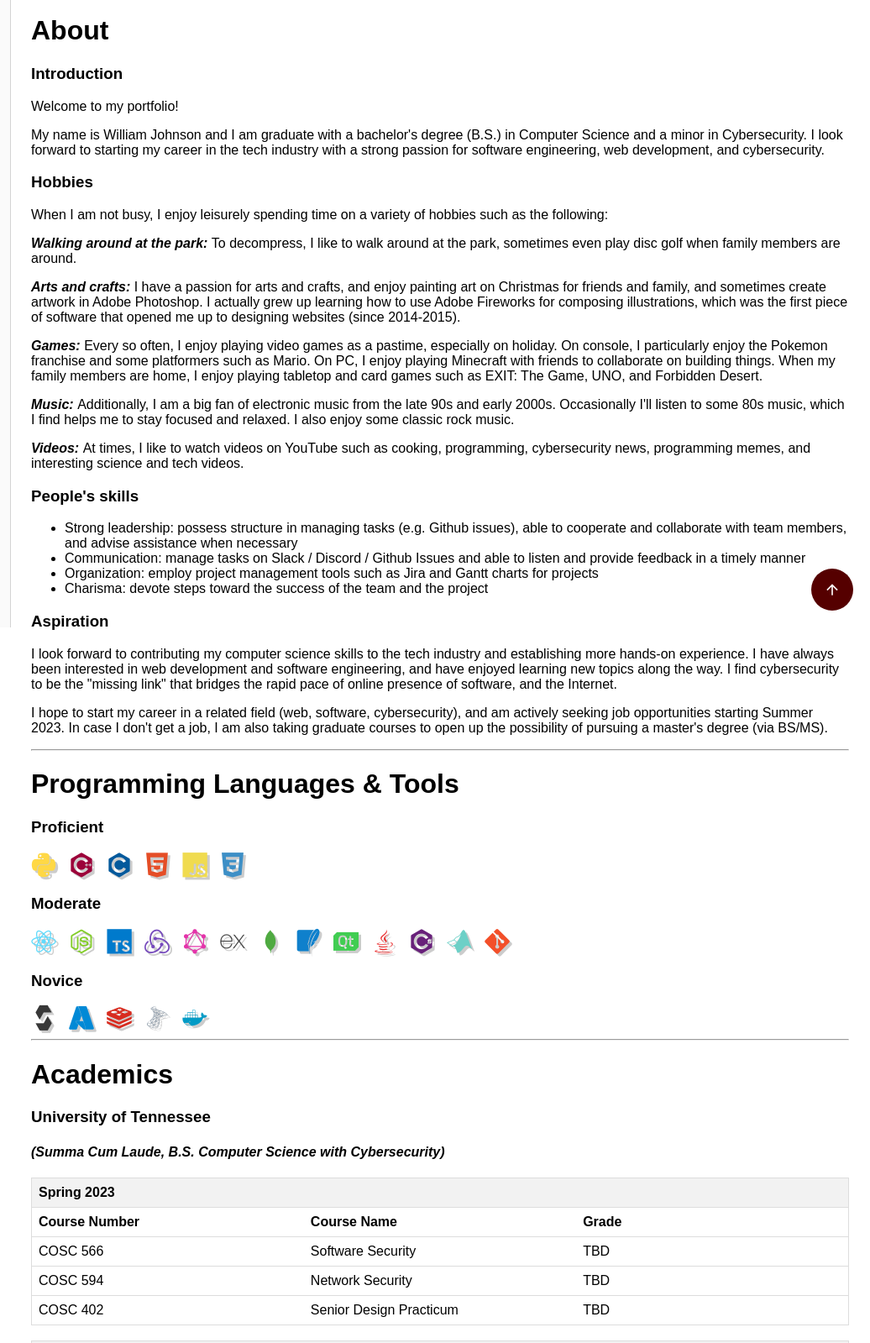
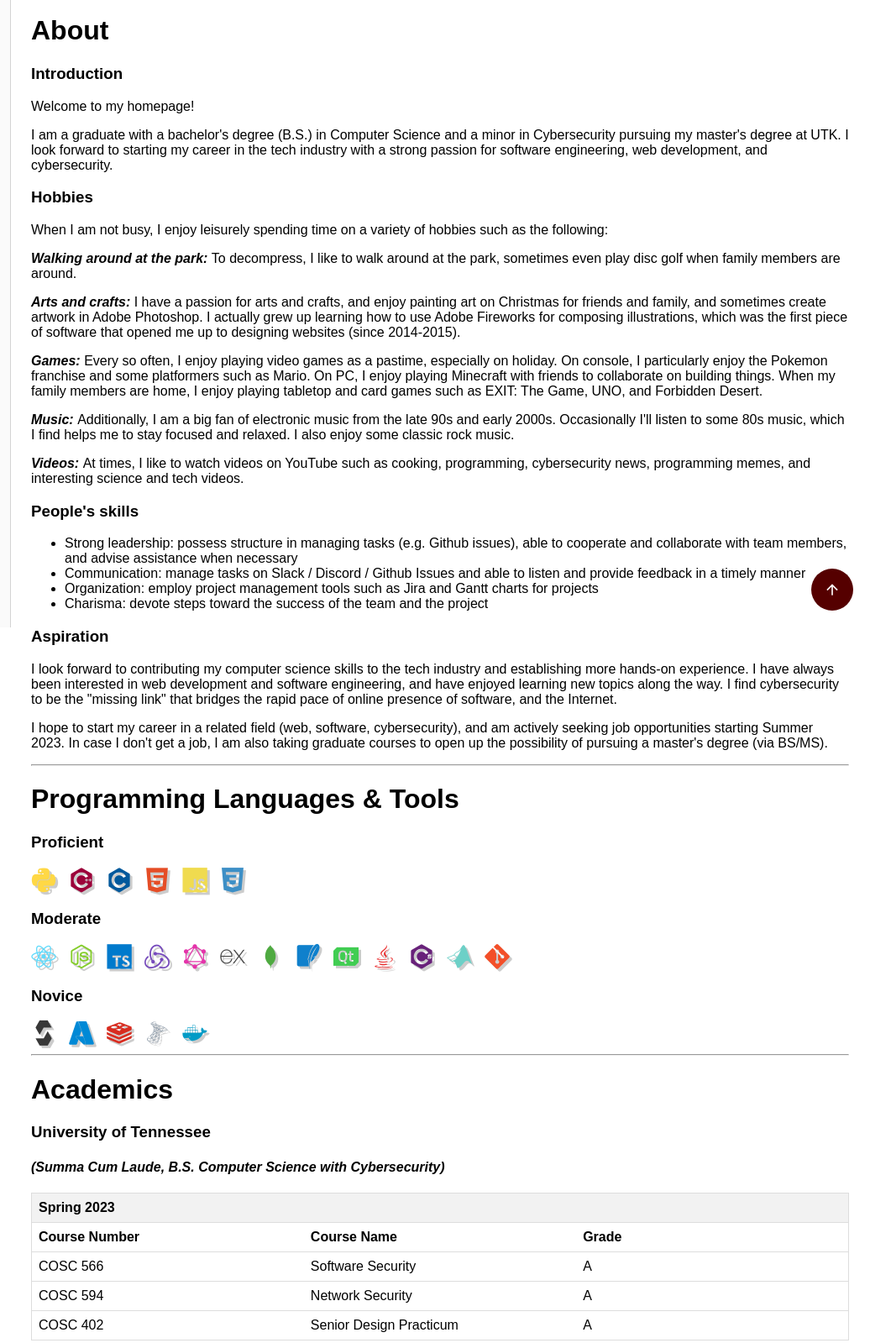
Before and after one commit to willnjohnson/WillNJohnson.github.io, a plain HTML site: page index.html in a window 1280 px wide. Shown: the part 53-1652 px from the top of the page at 84% size, 244-1280 px from the left. Drawn offline with nearby package versions, Linux system fonts and the light colour scheme.

Commit message:
Update index.html

```diff
--- a/index.html
+++ b/index.html
@@ -1,7 +1,7 @@
 <!DOCTYPE html>
 <html>
   <head>
-    <title>William N. Johnson's Portfolio
+    <title>William N. Johnson's Homepage
     </title>
     <link href="https://fonts.googleapis.com/icon?family=Material+Icons" rel="stylesheet">
     <link rel="stylesheet" href="https://cdn.jsdelivr.net/gh/devicons/devicon@v2.15.1/devicon.min.css">
@@ -239,7 +239,7 @@
             <p class="info">
               <i class="info material-icons">description
               </i>
-              <a href="https://raw.githubusercontent.com/WillNJohnson/WillNJohnson.github.io/e34a5f501de46972b5883ee891d9bdb91a8e85c2/William_Johnson___Resume__General.pdf">Resume
+              <a href="https://raw.githubusercontent.com/WillNJohnson/WillNJohnson.github.io/58be2b89b3268ec87e680a355cdcc0dd0ab07797/William_Johnson_Resume_2023.pdf">Resume
               </a>
             </p>
             <p class="info">
@@ -258,9 +258,9 @@
           </h1>
           <h3>Introduction
           </h3>
-          <p>Welcome to my portfolio!
+          <p>Welcome to my homepage!
           </p>
-          <p>My name is William Johnson and I am graduate with a bachelor's degree (B.S.) in Computer Science and a minor in Cybersecurity. I look forward to starting my career in the tech industry with a strong passion for software engineering, web development, and cybersecurity.
+          <p>I am a graduate with a bachelor's degree (B.S.) in Computer Science and a minor in Cybersecurity pursuing my master's degree at UTK. I look forward to starting my career in the tech industry with a strong passion for software engineering, web development, and cybersecurity.
           </p>
           <h3>Hobbies
           </h3>
@@ -410,7 +410,7 @@
               </td>
               <td>Software Security
               </td>
-              <td>TBD
+              <td>A
               </td>
             </tr>
             <tr>
@@ -418,7 +418,7 @@
               </td>
               <td>Network Security
               </td>
-              <td>TBD
+              <td>A
               </td>
             </tr>
             <tr>
@@ -426,7 +426,7 @@
               </td>
               <td>Senior Design Practicum
               </td>
-              <td>TBD
+              <td>A
               </td>
             </tr>
           </table>
@@ -707,7 +707,7 @@
             </em>
           </strong>
         </p>
-        <h3>Co-curricular Self-Learning
+        <h3>Outside Learning Experience
         </h3>
         <h4>Lynda
         </h4>
```
